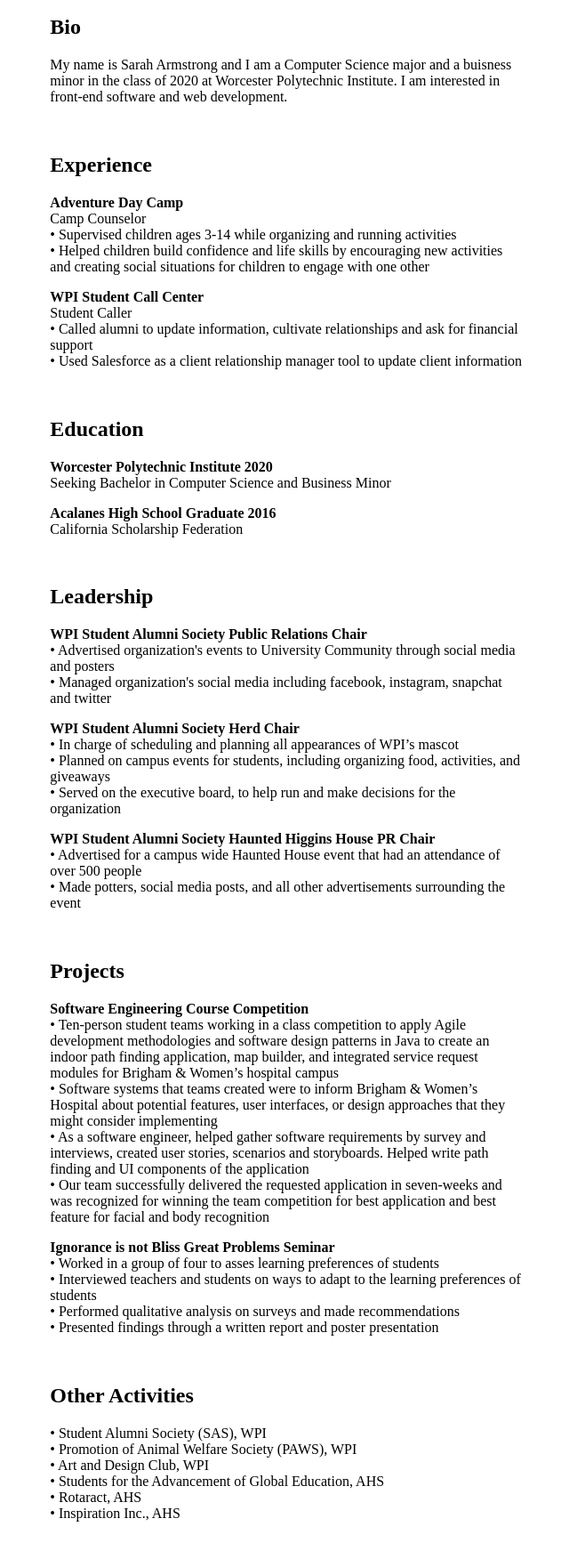
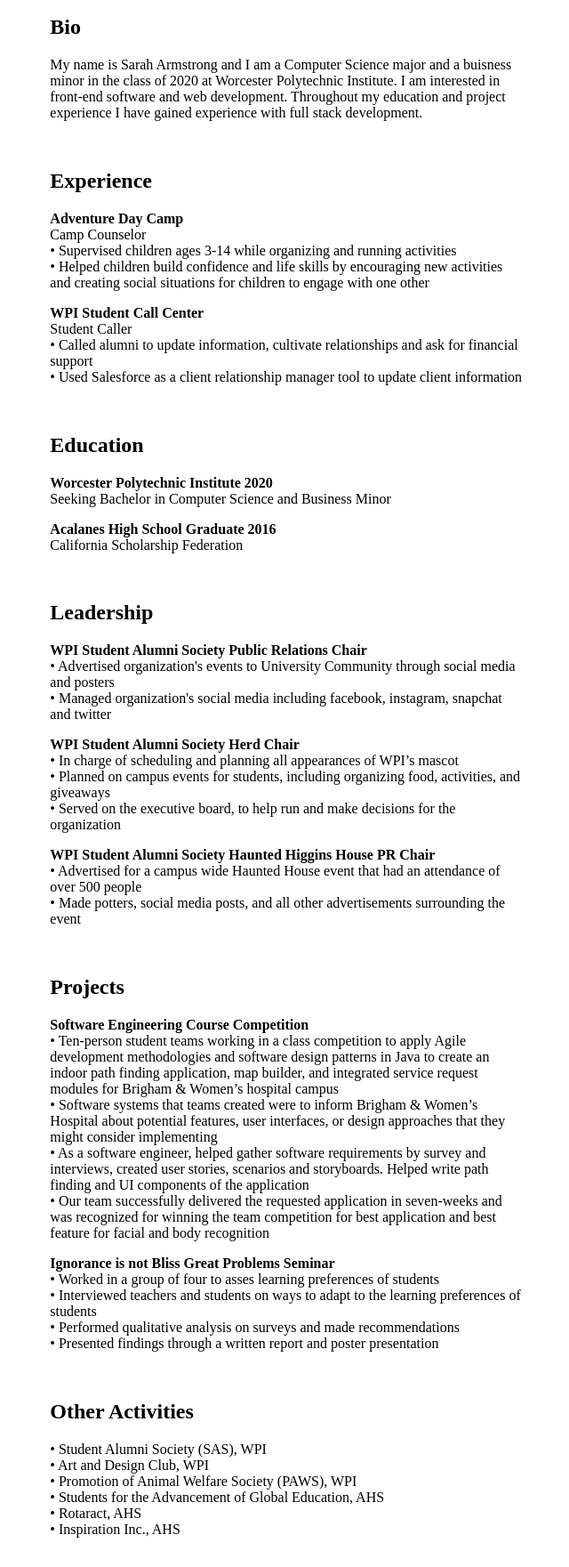
Before and after one commit to saraharm/bioWebsite, a website: page index.html in a window 1280 px wide. Shown: the part 226-1987 px from the top of the page at 89% size, without its empty margins (317-957 px from the left). Drawn offline with Linux system fonts and the light colour scheme.

Commit message:
fix stylesheet

```diff
--- a/index.html
+++ b/index.html
@@ -2,7 +2,7 @@
     <head>
         <meta charset="utf-8">
         <title>Sarah Armstrong</title>
-        <link rel="stylesheet" type="text/css" href="/bioWebsite/style.css"/>
+        <link rel="stylesheet" type="text/css" href="style.css"/>
     </head>
     <body>
         <div class="links">
@@ -25,7 +25,8 @@
         </h2>
         <p>My name is Sarah Armstrong and I am a Computer Science major and a buisness minor in the
         class of 2020 at Worcester Polytechnic Institute. I am interested in front-end software and
-        web development. </p>
+        web development. Throughout my education and project experience I have gained experience with
+        full stack development.</p>
 
         </br>
         <h2>
@@ -98,8 +99,8 @@
         </h2>
         <P>
             •	Student Alumni Society (SAS), WPI </br>
-            •	Promotion of Animal Welfare Society (PAWS), WPI </br>
             •	Art and Design Club, WPI </br>
+            •   Promotion of Animal Welfare Society (PAWS), WPI </br>
             •	Students for the Advancement of Global Education, AHS </br>
             •	Rotaract, AHS </br>
             •	Inspiration Inc., AHS </br>
```
